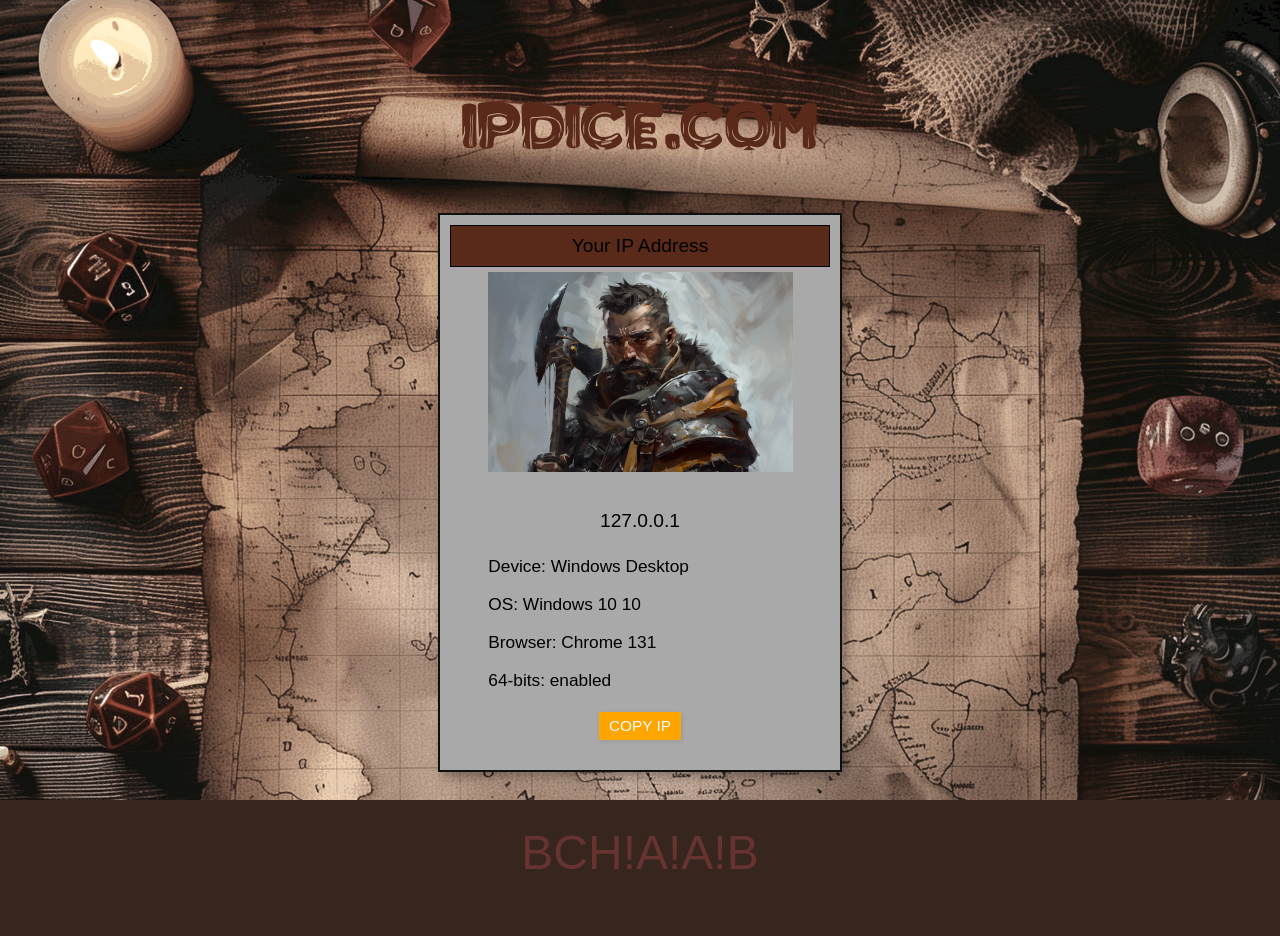
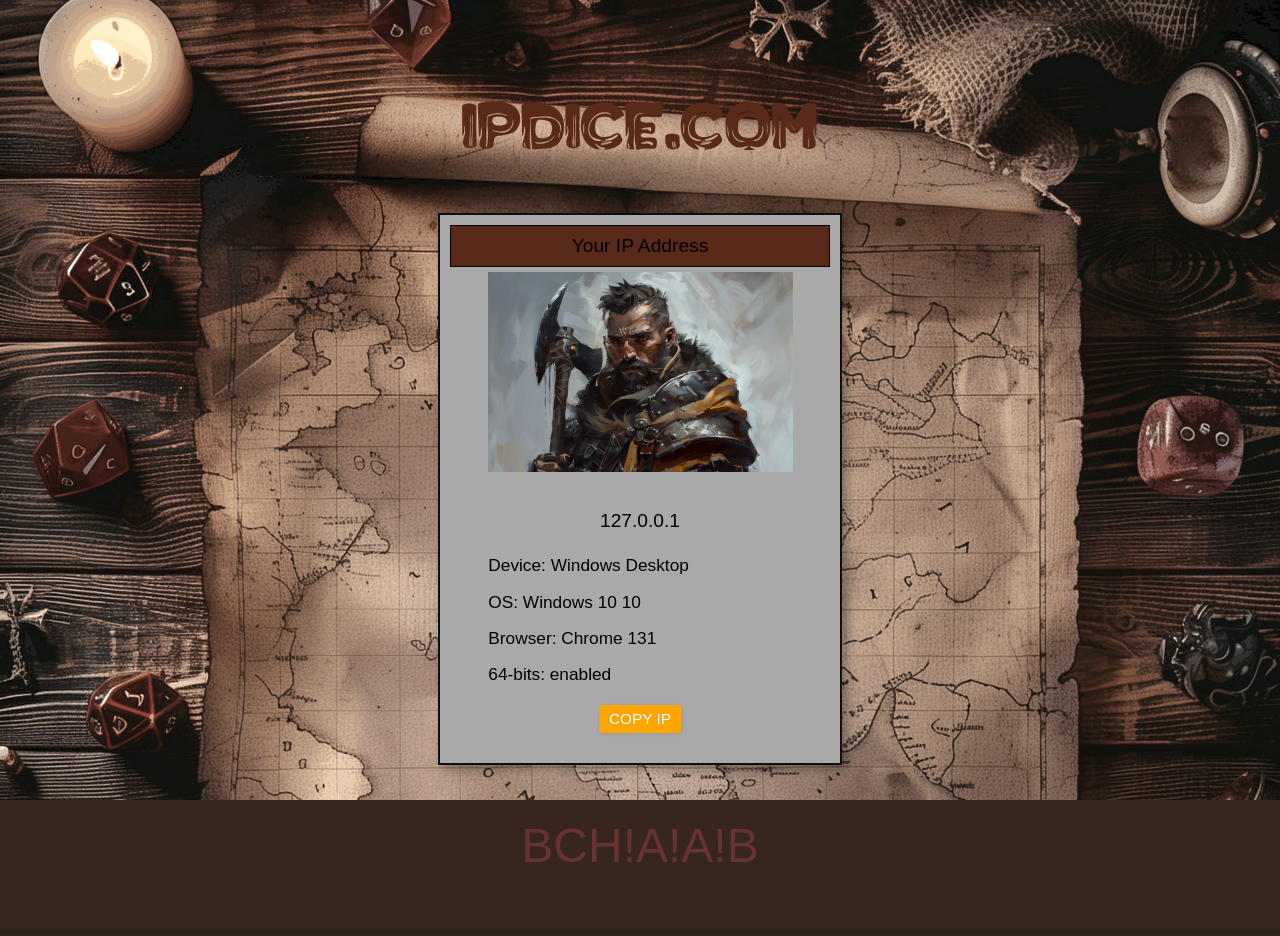
Before and after one commit to doritoes/ipdice.com, a PHP site: page / in a window 1280 px wide. After the commit the page ends 862 px from the top, so only its background shows below. Run offline with PHP 8.4, Linux system fonts and the light colour scheme; some web fonts are replaced.

Commit message:
Update dark.css

```diff
--- a/app/static/styles/dark.css
+++ b/app/static/styles/dark.css
@@ -44,6 +44,11 @@ main .details {
   font-size: 0.9em;  /* Slightly smaller font */
   line-height: 1.2em; /* Single-spaced */
 }
+main .details p {
+  line-height: 1.1em; /* Reduce line spacing between lines of text */
+  margin-bottom: 0.1em; /* Adds a small margin at the bottom of each paragraph */
+}
+
 h1 {
   font-family: PokerInFire, sans-serif;
   font-weight:normal;
```
